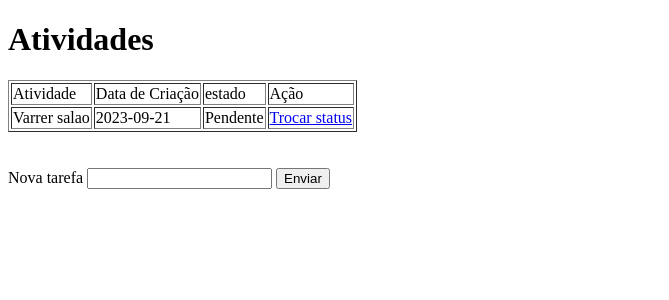
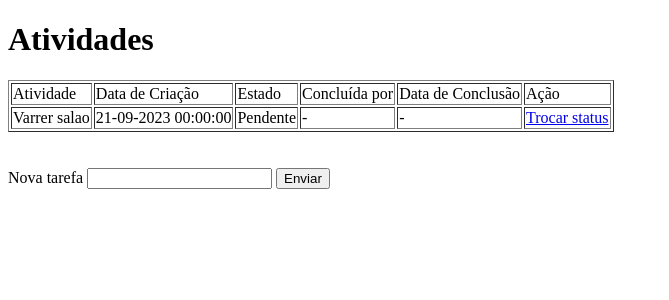
Before and after one commit to marcussviniciuss/sistema-soft-forge, a Flask app: page /perfilgerente in a window 1280 px wide. Shown: the top 300 px of the page, without its empty margins (0-669 px from the left). Run offline with Flask 3, Linux system fonts and the light colour scheme; a user stored in the database is signed in; data comes from the database, SQL or seed files in the repository; both versions use the stored data as it was after the commit.

Commit message:
Adição da coluna de por quem foi concluida

```diff
--- a/hms_softforge/models.py
+++ b/hms_softforge/models.py
@@ -19,3 +19,5 @@ class Tarefa(database.Model):
     tarefa = database.Column(database.String, nullable=False)
     data = database.Column(database.Date, nullable=False, default=datetime.utcnow())
     estado = database.Column(database.Boolean, nullable=False, default=False)
+    concluido_por = database.Column(database.String, nullable=True)
+    realizada_em = database.Column(database.Date, nullable=True)
--- a/hms_softforge/routes.py
+++ b/hms_softforge/routes.py
@@ -3,6 +3,7 @@ from hms_softforge import app, database, bcrypt
 from flask_login import login_required, login_user, logout_user, current_user
 from hms_softforge.forms import FormLogin, FormCriarConta, FormNovaTarefa
 from hms_softforge.models import Usuario, Tarefa
+from datetime import datetime
 
 @app.route("/", methods=["GET", "POST"])
 def homepage():
@@ -83,7 +84,10 @@ def mudar_estado(tarefa_id, novo_estado):
     if current_user.cargo != "gerente":
         return redirect(url_for("perfilgerente"))
 
-    tarefa.estado = bool(novo_estado)
-    database.session.commit()
+    if not tarefa.estado:
+        tarefa.estado = bool(novo_estado)
+        tarefa.concluido_por = current_user.username
+        tarefa.realizada_em = datetime.now()
+        database.session.commit()
 
     return redirect(url_for("perfilgerente"))
--- a/hms_softforge/templates/perfilgerente.html
+++ b/hms_softforge/templates/perfilgerente.html
@@ -14,15 +14,19 @@
         <tr>
             <td>Atividade</td>
             <td>Data de Criação</td>
-            <td>estado</td>
+            <td>Estado</td>
+            <td>Concluída por</td>
+            <td>Data de Conclusão</td>
             <td>Ação</td>
         </tr>
 
         {% for atividade in tarefa %}
         <tr>
             <td>{{atividade.tarefa}}</td>
-            <td>{{atividade.data}}</td>
-            <td>{{'Realizada' if atividade.estado else 'Pendente'}}</td>
+            <td>{{atividade.data.strftime('%d-%m-%Y %H:%M:%S')}}</td>
+            <td>{{'Concluída' if atividade.estado else 'Pendente'}}</td>
+            <td>{{atividade.concluido_por if atividade.realizada_em else '-'}}</td>
+            <td>{{atividade.realizada_em.strftime('%d-%m-%Y %H:%M:%S') if atividade.realizada_em else '-'}}</td>
             <td>
                 {% if atividade.estado %}
                     <a href="{{ url_for('mudar_estado', tarefa_id=atividade.id, novo_estado=0) }}">Trocar status</a>
@@ -33,7 +37,6 @@
         </tr>
         {% endfor %}
     </table>
-
 
     <br><br>
 
```
Also changed, not shown: instance/comunidade.db, 1 other file.
